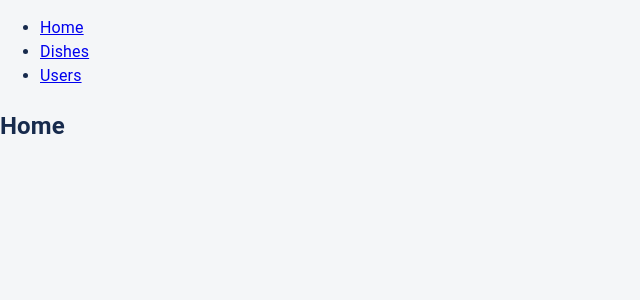
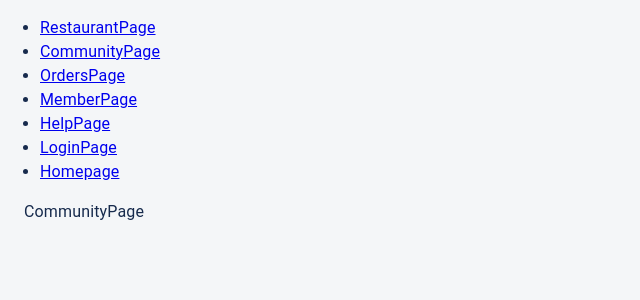
Before and after one commit to ravshan2508/papay-react, a React (Create React App) app: page /community in a window 1280 px wide. Shown: the top 300 px of the page, without its empty margins (0-640 px from the left). Built offline with nearby package versions, Linux system fonts and the light colour scheme.

Commit message:
feat: develop routing based on papay project

```diff
--- a/src/app/App.tsx
+++ b/src/app/App.tsx
@@ -2,7 +2,6 @@
 import { Box, Container, Stack } from '@mui/system';
 import React from 'react';
 import '../css/App.css';
-import { RippleBadge } from './MaterialTheme/styled';
 
 import {
   BrowserRouter as Router,
@@ -10,8 +9,14 @@
   Route,
   Link
 } from "react-router-dom";
-import Users from "./components/users"
-import Dishes from "./components/dishes"
+
+import { RestaurantPage } from './screens/RestaurantPage';
+import { CommunityPage } from './screens/CommunityPage';
+import { OrdersPage } from './screens/OrdersPage';
+import { MemberPage } from './screens/MemberPage';
+import { HelpPage } from './screens/HelpPage';
+import { LoginPage } from './screens/LoginPage';
+import { Homepage } from './screens/Homepage';
 
 function App() {
   return (
@@ -20,13 +25,25 @@
         <nav>
           <ul>
             <li>
-              <Link to="/">Home</Link>
+              <Link to="/restaurant">RestaurantPage</Link>
             </li>
             <li>
-              <Link to="/dishes">Dishes</Link>
+              <Link to="/community">CommunityPage</Link>
             </li>
             <li>
-              <Link to="/users">Users</Link>
+              <Link to="/orders">OrdersPage</Link>
+            </li>
+            <li>
+              <Link to="/members-page">MemberPage</Link>
+            </li>
+            <li>
+              <Link to="/help">HelpPage</Link>
+            </li>
+            <li>
+              <Link to="/login">LoginPage</Link>
+            </li>
+            <li>
+              <Link to="/">Homepage</Link>
             </li>
           </ul>
         </nav>
@@ -34,14 +51,26 @@
         {/* A <Switch> looks through its children <Route>s and
             renders the first one that matches the current URL. */}
         <Switch>
-          <Route path="/dishes">
-            <Dishes />
+          <Route path="/restaurant">
+            <RestaurantPage />
           </Route>
-          <Route path="/users">
-            <Users />
+          <Route path="/community">
+            <CommunityPage />
+          </Route>
+          <Route path="/orders">
+            <OrdersPage />
+          </Route>
+          <Route path="/member-page">
+            <MemberPage />
+          </Route>
+          <Route path="/help">
+            <HelpPage />
+          </Route>
+          <Route path="/login">
+            <LoginPage />
           </Route>
           <Route path="/">
-            <Home />
+            <Homepage />
           </Route>
         </Switch>
       </div>
--- /dev/null
+++ b/src/app/screens/CommunityPage/index.tsx
@@ -0,0 +1,7 @@
+import { Container } from "@mui/system";
+
+export function CommunityPage () {
+    return (
+        <Container>CommunityPage</Container>
+    )
+}
--- /dev/null
+++ b/src/app/screens/HelpPage/index.tsx
@@ -0,0 +1,7 @@
+import { Container } from "@mui/system";
+
+export function HelpPage () {
+    return (
+        <Container>HelpPage</Container>
+    )
+}
--- /dev/null
+++ b/src/app/screens/Homepage/index.tsx
@@ -0,0 +1,7 @@
+import { Container } from "@mui/system";
+
+export function Homepage () {
+    return (
+        <Container>Homepage</Container>
+    )
+}
--- /dev/null
+++ b/src/app/screens/LoginPage/index.tsx
@@ -0,0 +1,7 @@
+import { Container } from "@mui/system";
+
+export function LoginPage () {
+    return (
+        <Container>LoginPage</Container>
+    )
+}
--- /dev/null
+++ b/src/app/screens/MemberPage/index.tsx
@@ -0,0 +1,7 @@
+import { Container } from "@mui/system";
+
+export function MemberPage () {
+    return (
+        <Container>MemberPage</Container>
+    )
+}
--- /dev/null
+++ b/src/app/screens/OrdersPage/index.tsx
@@ -0,0 +1,7 @@
+import { Container } from "@mui/system";
+
+export function OrdersPage () {
+    return (
+        <Container>OrdersPage</Container>
+    )
+}
--- /dev/null
+++ b/src/app/screens/RestaurantPage/index.tsx
@@ -0,0 +1,7 @@
+import { Container } from "@mui/system";
+
+export function RestaurantPage () {
+    return (
+        <Container>RestaurantPage</Container>
+    )
+}
```
